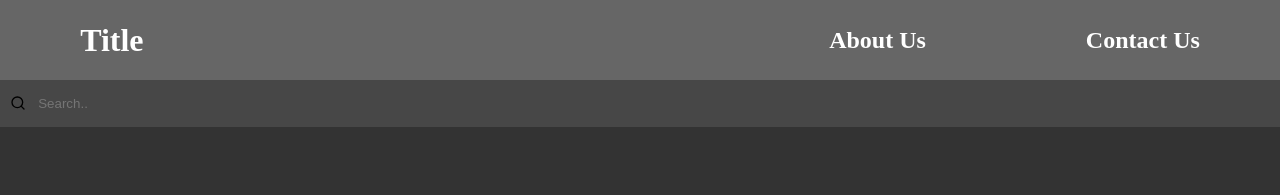
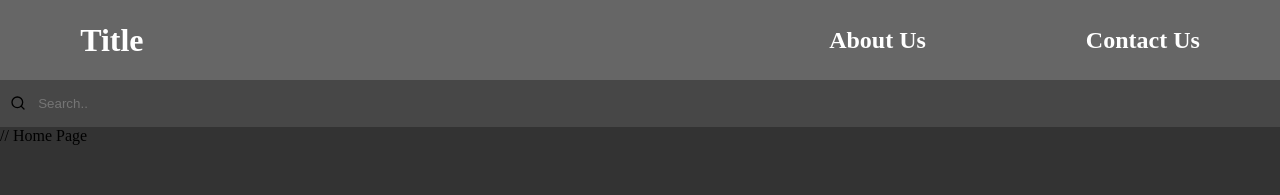
Before and after one commit to IlyesTirech/MovieAPI, a React (Create React App) app: page / in a window 1280 px wide. Shown: the top 195 px of the page. Built offline with nearby package versions, Linux system fonts and the light colour scheme; no server answers.

Commit message:
added react router configuration and a content file to hold all the pages and handle the routing and switching

```diff
--- a/package.json
+++ b/package.json
@@ -12,6 +12,7 @@
     "react-dom": "^17.0.2",
     "react-icons": "^4.2.0",
     "react-redux": "^7.2.4",
+    "react-router": "^5.2.0",
     "react-router-dom": "^5.2.0",
     "react-scripts": "4.0.3",
     "redux": "^4.1.0",
--- a/src/App.js
+++ b/src/App.js
@@ -4,17 +4,25 @@
 import Nav from './components/Nav'
 import GlobalStyles from './GlobalStyles'
 import Search from './components/Search'
+import { BrowserRouter as Router } from "react-router-dom";
+import Content from "./Content"
+
+
+
 function App() {
   const dispatch = useDispatch();
   useEffect(() => {
     dispatch(loadMovies());
   })
   return (
-    <div>
-      <GlobalStyles/>
-     <Nav/>
-     <Search/>
-    </div>
+    <Router>
+      <div>
+        <GlobalStyles/>
+        <Nav/>
+        <Search/>
+        <Content/>
+      </div>
+    </Router>
   );
 }
 
```
